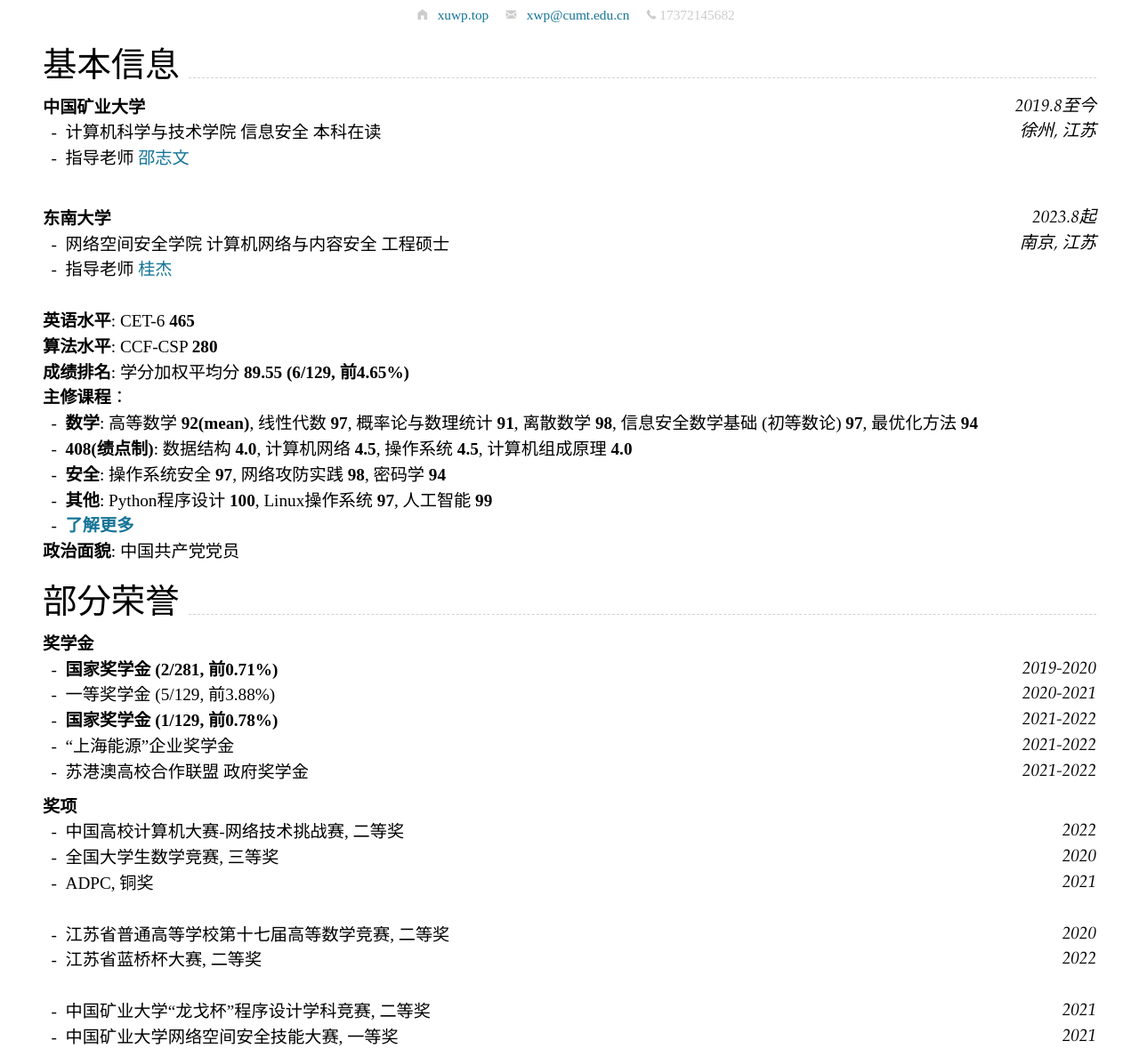
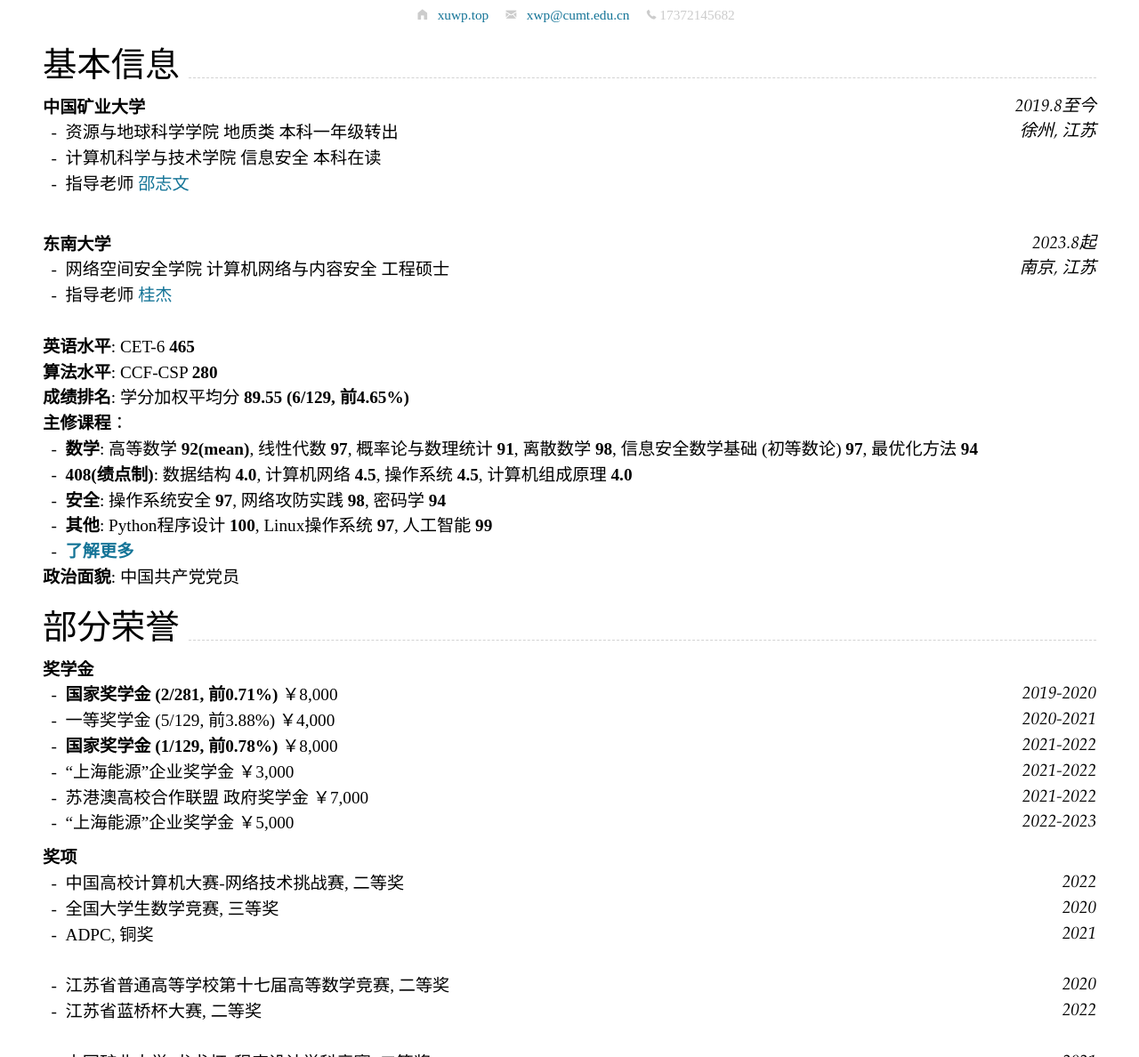
Before and after one commit to WanpengXu/cv-zh, a Jekyll site: the page built from index.md, in a window 1280 px wide and 1400 px high, cut to the strip 212-1400 px from the top of the window. Shown: the whole strip at 89% size. Built offline with Jekyll 4.4.1, drawn with Linux system fonts in a browser that asks for light colours; nearby versions of some CDN libraries.

Commit message:
update content

````diff
--- a/index.md
+++ b/index.md
@@ -32,6 +32,7 @@ Supported arguments:
 徐州, 江苏
 ```
 
+- 资源与地球科学学院 地质类 本科一年级转出
 - 计算机科学与技术学院 信息安全 本科在读
 - 指导老师 [邵志文](https://zhiwenshao.github.io/)
 
@@ -67,11 +68,12 @@ Supported arguments:
 
 ### **奖学金**
 
-- **国家奖学金 (2/281, 前0.71%)** `2019-2020` <br>
-- 一等奖学金 (5/129, 前3.88%) `2020-2021` <br>
-- **国家奖学金 (1/129, 前0.78%)** `2021-2022` <br>
-- “上海能源”企业奖学金 `2021-2022` <br>
-- 苏港澳高校合作联盟 政府奖学金 `2021-2022` <br>
+- **国家奖学金 (2/281, 前0.71%)** ￥8,000 `2019-2020` <br>
+- 一等奖学金 (5/129, 前3.88%) ￥4,000 `2020-2021` <br>
+- **国家奖学金 (1/129, 前0.78%)** ￥8,000 `2021-2022` <br>
+- “上海能源”企业奖学金 ￥3,000 `2021-2022` <br>
+- 苏港澳高校合作联盟 政府奖学金 ￥7,000 `2021-2022` <br>
+- “上海能源”企业奖学金 ￥5,000 `2022-2023` <br>
 
 ### **奖项**
 
````
